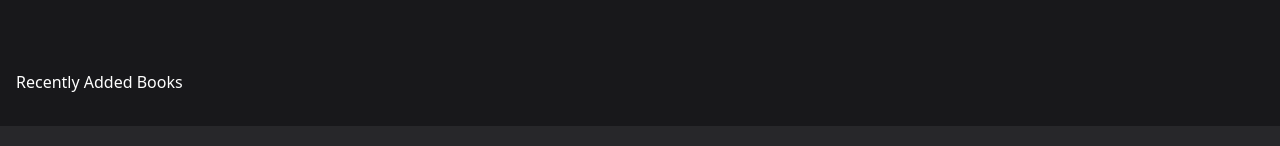
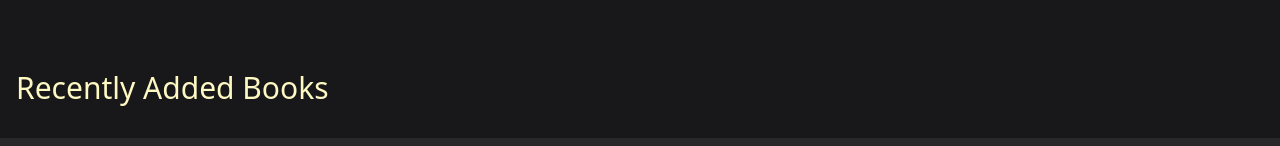
Before and after one commit to Sumitpal0572/BookStore-Frontend, a React (Vite) app: page / in a window 1280 px wide. Shown: the part 666-812 px from the top of the page. Built offline with nearby package versions, Linux system fonts and the light colour scheme.

Commit message:
style added

```diff
--- a/src/components/Home/RecentlyAdded.jsx
+++ b/src/components/Home/RecentlyAdded.jsx
@@ -3,7 +3,7 @@ import React from "react";
 const RecentlyAdded = () => {
   return (
     <div className="mt-8 px-4 ">
-      <h4>Recently Added Books </h4>
+      <h4 className="text-3xl text-yellow-100">Recently Added Books </h4>
     </div>
   );
 };
```
